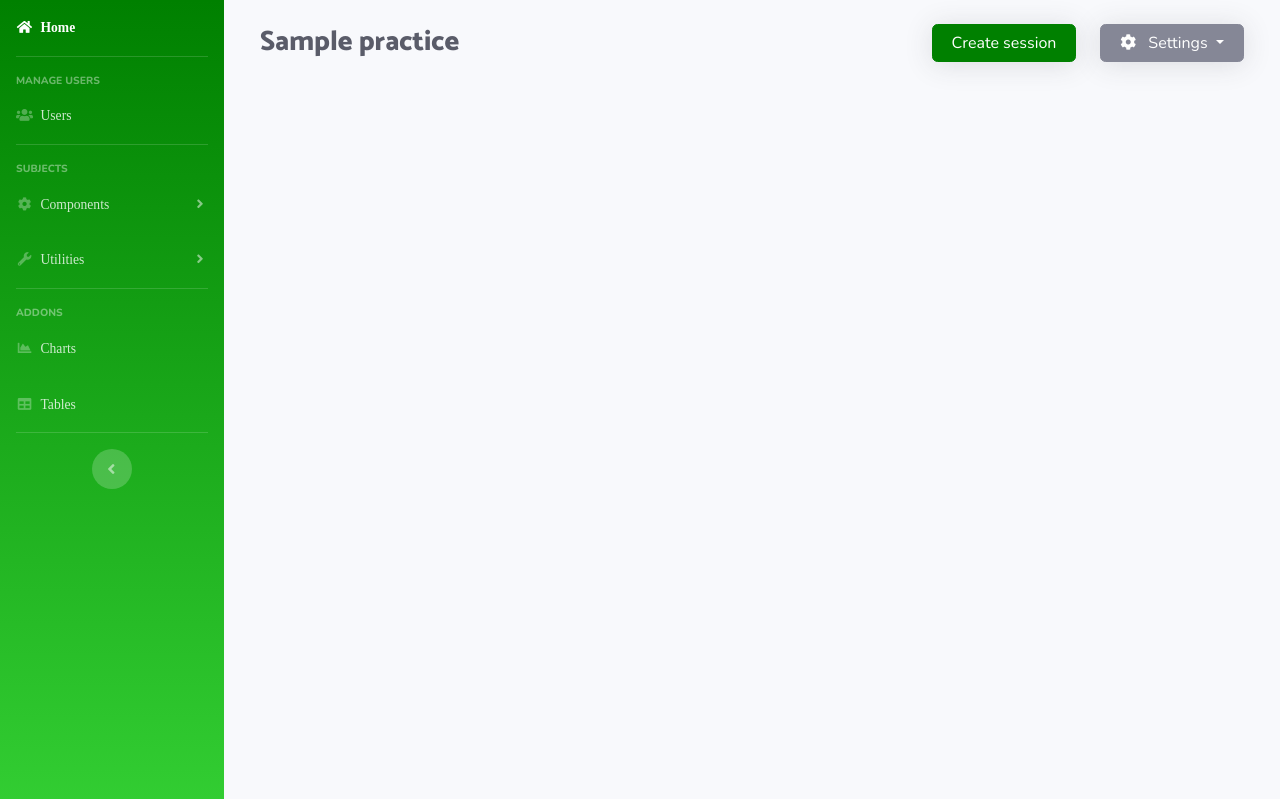
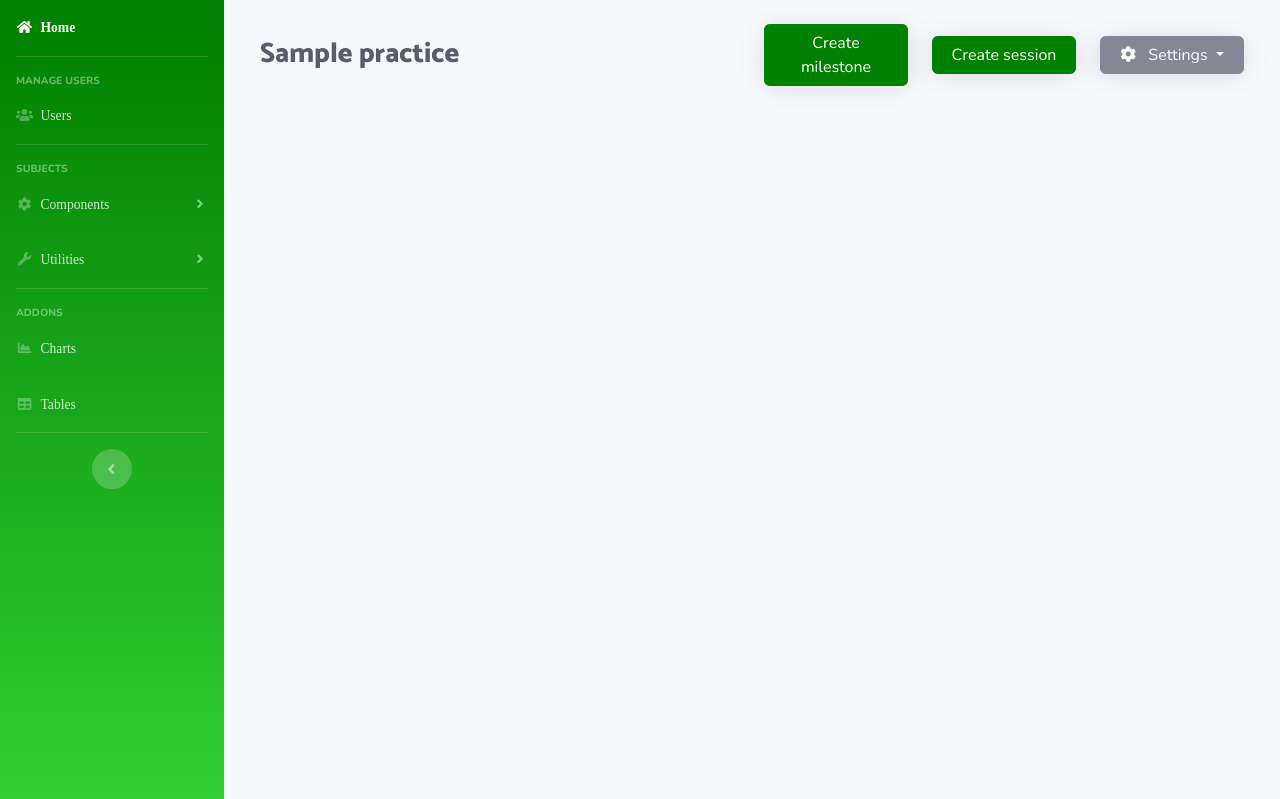
Before and after one commit to JavierAntonYuste/labton, a Flask app: page /practice/1 in a window 1280 px wide. Shown: the part 54-853 px from the top of the page. Run offline with Flask 2, Linux system fonts and the light colour scheme; the visitor is signed in with stand-in values (Sample User, id 1); tables that the repository leaves empty hold one stand-in row (values such as "Sample post"); parts of the project's set-up code (start-up, migrations or seed data) failed here and were passed over; some libraries are stand-ins or nearby versions; some web fonts are replaced.

Commit message:
Added button for adding milestone in practice view, changed milestone model

```diff
--- a/app/__init__.py
+++ b/app/__init__.py
@@ -101,7 +101,6 @@ def create_app(config_name):
     @decorators.login_required
     def home():
         privilege=get_user_privileges(db_session, session["email"])
-        print(privilege)
         session["privilege"]=privilege.name
         # Obtaining current year for showing the active subjects
         # An academic year is being considered (from 1/sep until 31/aug)
@@ -129,9 +128,7 @@ def create_app(config_name):
     def allSubjects():
         # Querying database for taking the subjects that each user has access
         subjects = []
-
         # If user is admin, render all subjects
-
         privilege= get_user_privileges(db_session, session["email"])
 
         if privilege.name == 'admin':
@@ -149,7 +146,7 @@ def create_app(config_name):
     @app.route('/subject/<id>', methods=['GET', 'POST'])
     @decorators.login_required
     def subject(id):
-        subject=db_session.query(models.Subject).filter_by(id=id).first()
+        subject=get_subject(db_session, id)
         if (subject == None):
             flash('Error! Subject does not exists', 'danger')
             return redirect('/home')
@@ -212,7 +209,7 @@ def create_app(config_name):
             return redirect('/home')
 
         user=(session["email"].split('@'))[0]
-        return render_template('practice.html',user=user, privilege=session["privilege"], practice=practice, role=session["role"])
+        return render_template('practice.html',user=user, privilege=session["privilege"], practice=practice, role=session["role"], modes=appconfig.milestone_modes)
 
 
     @app.route('/users')
@@ -291,6 +288,27 @@ def create_app(config_name):
         create_practice(db_session,name,milestones,rating_way,subject_id, description)
 
         return redirect('/subject/'+subject_id)
+
+    @app.route('/createMilestone', methods=['GET', 'POST'])
+    @decorators.login_required
+    def createMilestone():
+        name=request.form["name"]
+        mode=request.form["mode"]
+        practice_id=request.form["practice_id"]
+        description=request.form["description"]
+
+        if (name=="" or mode==""):
+            flash('Error! Incompleted fields', 'danger')
+            return redirect('/practice/'+practice_id)
+
+
+        if (get_milestone_id(db_session, name, practice_id)!=None):
+            flash('Error! Name already taken', 'danger')
+            return redirect('/subject/'+subject_id)
+
+        create_milestone(db_session, name, mode, practice_id, description)
+
+        return redirect('/practice/'+practice_id)
 
     @app.route('/uploadUsers', methods=['POST'])
     @decorators.login_required
--- a/app/appconfig.py
+++ b/app/appconfig.py
@@ -19,3 +19,9 @@ rating_ways = [
     "Marks",
     "None"
 ]
+
+milestone_modes = [
+    "Quiz",
+    "Against Time",
+    "None"
+]
--- a/app/db_interactions.py
+++ b/app/db_interactions.py
@@ -142,6 +142,7 @@ def get_practice(db_session, id):
 
 def get_practices(db_session, subject_id):
     list_practices=db_session.query(Practice).filter(Practice.subject_id==subject_id).all()
+    print (list_practices)
     return list_practices
 
 def get_subject_id_practice(db_session, id):
@@ -176,8 +177,8 @@ def delete_practice(db_session, id):
 
 # INSERT
 
-def create_milestone(db_session, name, rating_way, practice_id, description):
-    milestone=Milestone(name=name, rating_way=rating_way, practice_id=practice_id, description=description)
+def create_milestone(db_session, name, mode, practice_id, description):
+    milestone=Milestone(name=name, mode=mode, practice_id=practice_id, description=description)
     db_session.add(milestone)
     db_session.commit()
 
@@ -193,7 +194,7 @@ def get_milestone(db_session, id):
     milestone=db_session.query(Milestone).filter(Milestone.id==id).first()
     return milestone
 
-def get_practices(db_session, practice_id):
+def get_practices_milestones(db_session, practice_id):
     list_milestones=db_session.query(Milestone).filter(Milestone.practice_id==practice_id).all()
     return list_milestones
 
@@ -203,11 +204,11 @@ def get_practice_id_milestone(db_session, id):
 
 # UPDATE
 
-def update_milestone(db_session,id, name, rating_way, practice_id, description):
+def update_milestone(db_session,id, name, mode, practice_id, description):
     db_session.execute('UPDATE milestones\
-    SET name = :name, rating_way=:rating_way, practice_id=:practice_id, description=:description WHERE id = :id',\
+    SET name = :name, mode=:mode, practice_id=:practice_id, description=:description WHERE id = :id',\
     {'name': name,\
-     'rating_way': rating_way, \
+     'mode': mode, \
      'practice_id': practice_id,\
      'description': description,
      'id': id})
--- a/app/models.py
+++ b/app/models.py
@@ -82,6 +82,6 @@ class Milestone(Base):
 
     id = Column(Integer(), primary_key=True, autoincrement=True)
     name = Column(String(80), nullable=False)
-    rating_way= Column(String(80), nullable=False)
+    mode= Column(String(80), nullable=False)
     practice_id=Column(Integer(), ForeignKey("practices.id"), nullable=False)
     description = Column(String(255))
--- a/app/templates/manageSubject.html
+++ b/app/templates/manageSubject.html
@@ -189,8 +189,6 @@
       </div>
     </div>
 
-      {% endif %}
-
     <!-- CSV Modal -->
     <div class="modal fade" id="uploadUsersCSVModal" tabindex="-1" role="dialog" aria-hidden="true">
       <div class="modal-dialog modal-dialog-centered" role="document">
@@ -299,6 +297,9 @@
       </div>
     </div>
     <!-- end modal User -->
+      {% endif %}
+
+
 
       </div>
 
--- a/app/templates/practice.html
+++ b/app/templates/practice.html
@@ -168,7 +168,66 @@
         </div>
         {% if role=="professor" or role=="admin"%}
         <div class="col-2">
-          <button type="button" class="btn btn-primary shadow animated--grow-in w-100" data-toggle="modal" data-target="#createPractice">
+          <button type="button" class="btn btn-primary shadow animated--grow-in w-100" data-toggle="modal" data-target="#createMilestone">
+            Create milestone
+          </button>
+        </div>
+
+        <!-- Milestone Modal -->
+        <div class="modal fade" id="createMilestone" tabindex="-1" role="dialog" aria-hidden="true">
+          <div class="modal-dialog modal-dialog-centered" role="document">
+            <div class="modal-content">
+              <div class="modal-header">
+                <h4 class="modal-title" id="uploadUsersCSVTitle">Create a new Milestone</h4>
+                <button type="button" class="close" data-dismiss="modal" aria-label="Close">
+                <span aria-hidden="true">&times;</span>
+                </button>
+              </div>
+
+              <div class="modal-body">
+                <h6> Introduce data </h6>
+              <form action="/createMilestone" method="post" id="upload-form" enctype="multipart/form-data">
+
+                <div class="row pt-2 pb-2">
+                  <div class="col">
+                      <label> Name </label>
+                        <input class= "form-control" name="name" placeholder="Name" >
+                  </div>
+                </div>
+                <div class="row pt-2 pb-2">
+                  <div class="col">
+                      <label> Mode </label>
+                      <select class="custom-select" name="rating_way" id="rating_way">
+                        {% for mode in modes%}
+                        <option value={{mode}}>{{mode}}</option>
+                        {% endfor%}
+                      </select>
+                  </div>
+                </div>
+
+
+                <div class="row pt-2 pb-2">
+                  <div class="col">
+                      <label> Description <i>(Optional)</i> </label>
+                        <input class= "form-control" name="description" placeholder="Description" maxlength="1000" >
+                  </div>
+                </div>
+                <input type= "hidden" name="practice_id" value={{practice.id}}>
+
+                </div>
+
+              <div class="modal-footer">
+                <button type="button" class="btn btn-secondary" data-dismiss="modal">Cancel</button>
+                <button type="submit" class="btn  btn-primary">Create</button>
+                </form>
+              </div>
+            </div>
+          </div>
+        </div>
+        <!-- end modal Milestone -->
+
+        <div class="col-2">
+          <button type="button" class="btn btn-primary shadow animated--grow-in w-100" data-toggle="modal" data-target="#createSession">
             Create session
           </button>
         </div>
```
Also changed, not shown: app/templates/home.html (+15 -13 lines). Lines whose indentation alone changed are shown as unchanged.
